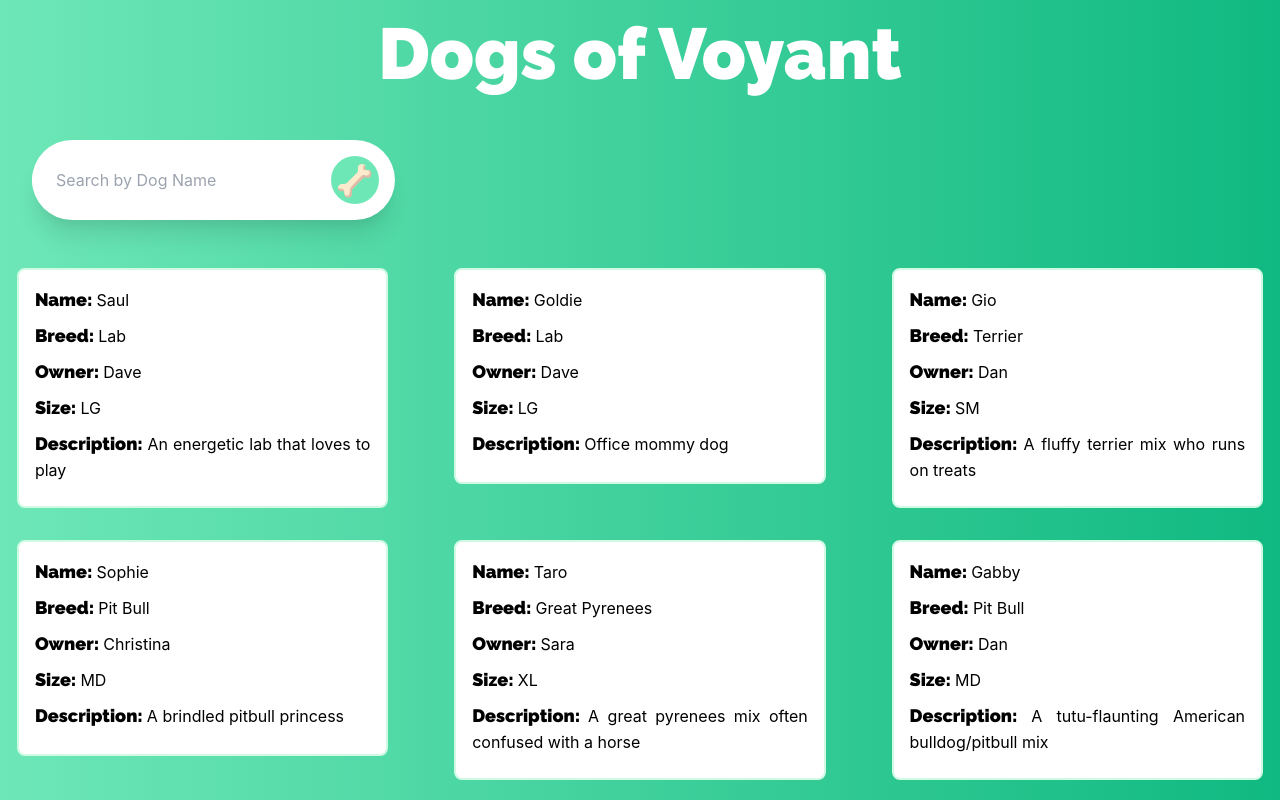
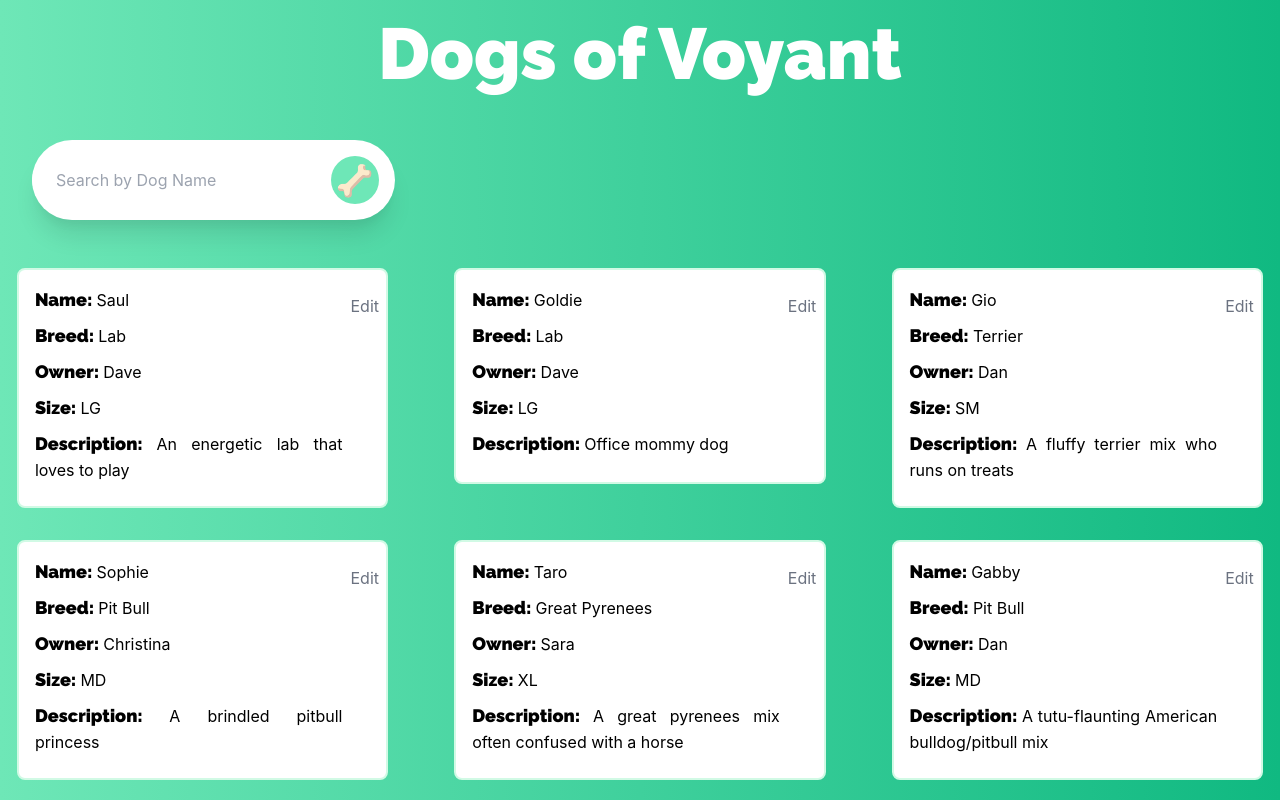
Before and after one commit to mitchstewart08/voyant-dogfinder, a React (Create React App) app: page / in a window 1280 px wide. Shown: the top 800 px of the page. Built offline with nearby package versions, Linux system fonts and the light colour scheme.

Commit message:
Add filter functionality and edit button

```diff
--- a/src/App.js
+++ b/src/App.js
@@ -7,11 +7,11 @@ import {useState} from 'react'
 function App() {
   const [dogs, setDogs] = useState(dogsData)
   return (
-    <div className="bg-gradient-to-r from-green-300 to-green-500 App">
+    <div className="min-h-screen bg-gradient-to-r from-green-300 to-green-500 App">
       <header className="text-center text-white">
       Dogs of Voyant
       </header>
-      <ButtonContainer set/>
+      <ButtonContainer setDogs={setDogs} dogs={dogs}/>
       <DogList dogs={dogs}/>
     </div>
   );
--- a/src/components/ButtonContainer.jsx
+++ b/src/components/ButtonContainer.jsx
@@ -2,15 +2,27 @@ import React , {useState} from 'react';
 import ReactDOM from 'react-dom';
 
 
-export default function ButtonContainer() {
+export default function ButtonContainer({setDogs, dogs}) {
+  const [input, setInput] = useState('')
+  function filterDog(e){
+
+    let filteredDogs = dogs.filter((el) => {
+        return el.name.toLowerCase().includes(input.toLowerCase())
+      })
+
+    setDogs(filteredDogs)
+    }
+
   return (
   <div>
   <div class="p-8 w-1/3">
     <div class="bg-white flex items-center rounded-full shadow-xl">
-      <input class="rounded-l-full w-full py-4 px-6 text-gray-700 leading-tight focus:outline-none" id="search" type="text" placeholder="Search by Dog Name" />
+      <input class="rounded-l-full w-full py-4 px-6 text-gray-700 leading-tight focus:outline-none" id="search" type="text" placeholder="Search by Dog Name"
+        onChange={e => setInput(e.target.value)}
+      />
       <div class="p-4">
         <button class="bg-green-300 text-white rounded-full p-2 hover:bg-green-200 focus:outline-none w-12 h-12 flex items-center justify-center">
-          <span class="text-3xl">🦴</span>
+          <span class="text-3xl" onClick={filterDog}>🦴</span>
         </button>
         </div>
       </div>
--- a/src/components/DogCard.jsx
+++ b/src/components/DogCard.jsx
@@ -5,13 +5,19 @@ import ReactDOM from 'react-dom';
 export default function DogCard({dog}) {
   return (
     <div className="w-1/3 p-4 min-w-min">
-      <div className="w-11/12 p-4 mx-auto text-justify bg-white border-2 border-green-100 border-solid rounded-lg">
+      <div className="flex justify-between w-11/12 p-4 mx-auto text-justify bg-white border-2 border-green-100 border-solid rounded-lg">
+        <div className="">
         <p className="mb-2"><span className="text-lg font-bold primary-font">Name: </span>{dog.name}</p>
         <p className="mb-2"><span className="text-lg font-bold primary-font">Breed: </span>{dog.breed}</p>
         <p className="mb-2"><span className="text-lg font-bold primary-font"> Owner: </span>{dog.owner}</p>
         <p className="mb-2"><span className="text-lg font-bold primary-font">Size: </span>{dog.size}</p>
         <p className="mb-2"><span className="text-lg font-bold primary-font">Description: </span>{dog.description}</p>
+        </div>
+
+        <div className="w-1/12"><button className="p-2 text-gray-500 rounded-sm hover:bg-gray-200">Edit</button></div>
+
       </div>
-    </div>
+      </div>
+
   );
 }
```
